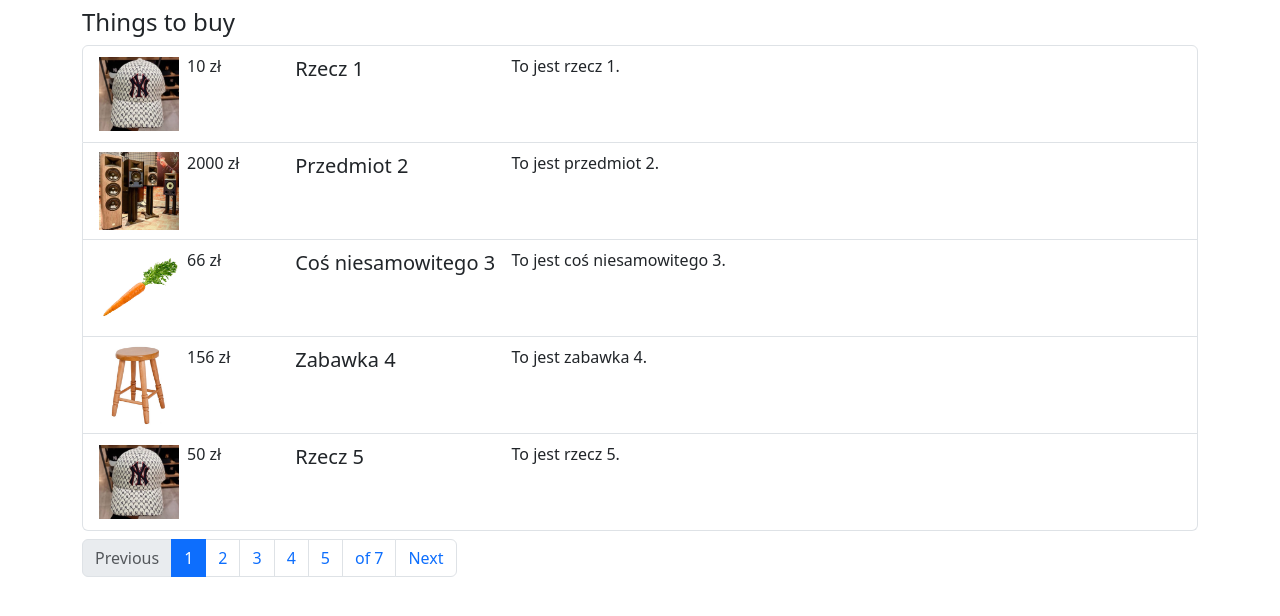
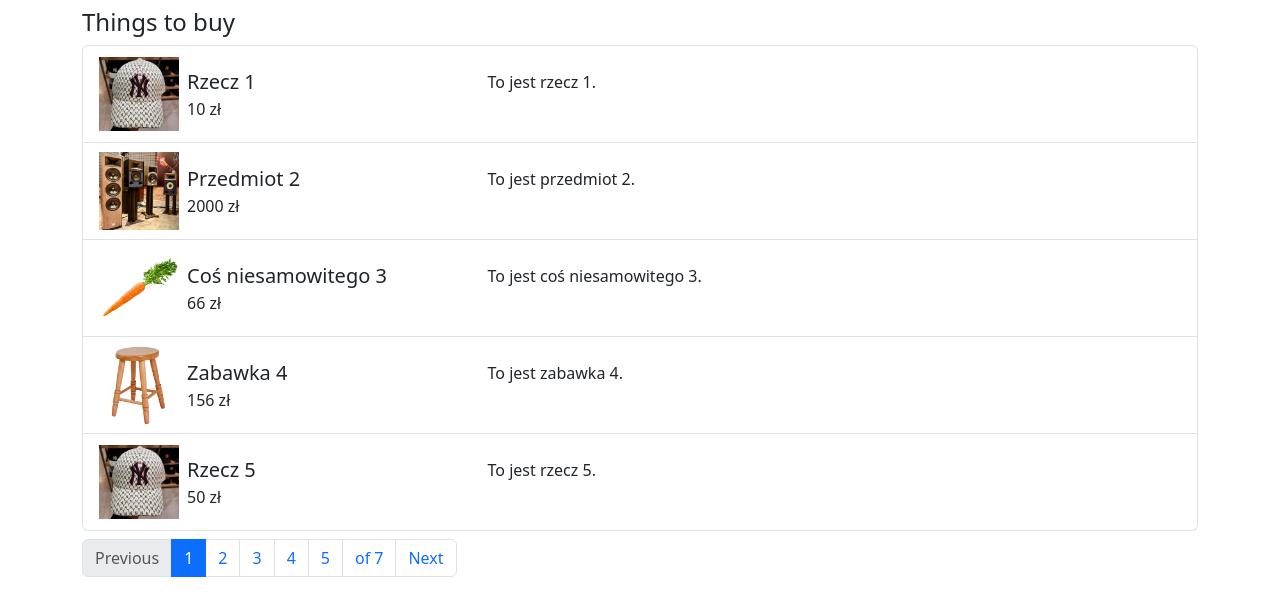
Before and after one commit to bartosz722/flaskboot, a Flask app: page /buy in a window 1280 px wide. Shown: the part 56-672 px from the top of the page. Run offline with Flask 3, Linux system fonts and the light colour scheme.

Commit message:
Put price at bottom

```diff
--- a/static/styles.css
+++ b/static/styles.css
@@ -44,14 +44,17 @@
 }
 
 .buy-list-price {
-    width: 10%;
     min-width: 50px;
 }
 
 .buy-list-name {
     text-decoration: unset;
     color: unset;
-    width: 20%;
+    width: 30%;
+}
+
+.buy-list-name-desc {
+    width: 70%;
 }
 
 .page-count-unlink:hover {
--- a/templates/buy.html
+++ b/templates/buy.html
@@ -5,11 +5,13 @@
     <ul class="list-group">
       {% for i in model.items %}
         <li class="list-group-item buy-list-item" onclick="gotoBuyItem(this, event)">
-          <div class="d-flex">
+          <div class="d-flex align-items-center">
             <img src="{{i.image}}" alt="Item image." class="buy-list-image">
-            <span class="buy-list-price px-2">{{i.price}} zł</span>
-            <a class="buy-list-name fs-5 px-2" href="/buy/items/{{i.id}}">{{i.name}}</a>
-            <span class="fs-6 px-2">{{i.description}}</span>
+            <div class="d-flex flex-grow-1 flex-wrap align-items-center">
+              <a class="buy-list-name fs-5 px-2" href="/buy/items/{{i.id}}">{{i.name}}</a>
+              <span class="buy-list-name-desc fs-6 px-2">{{i.description}}</span>
+              <span class="buy-list-price px-2">{{i.price}} zł</span>
+            </div>
           </div>
         </li>
       {% endfor %}
```
